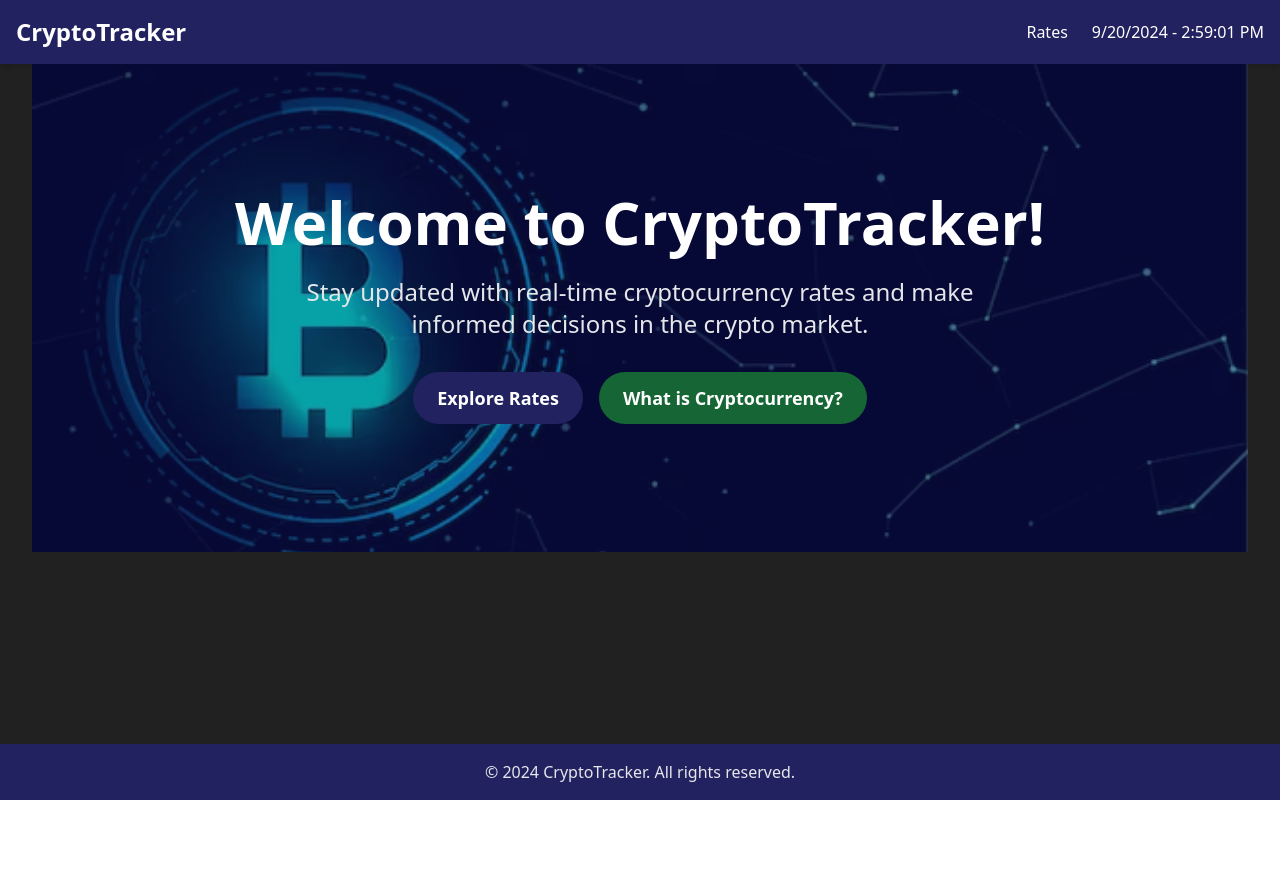
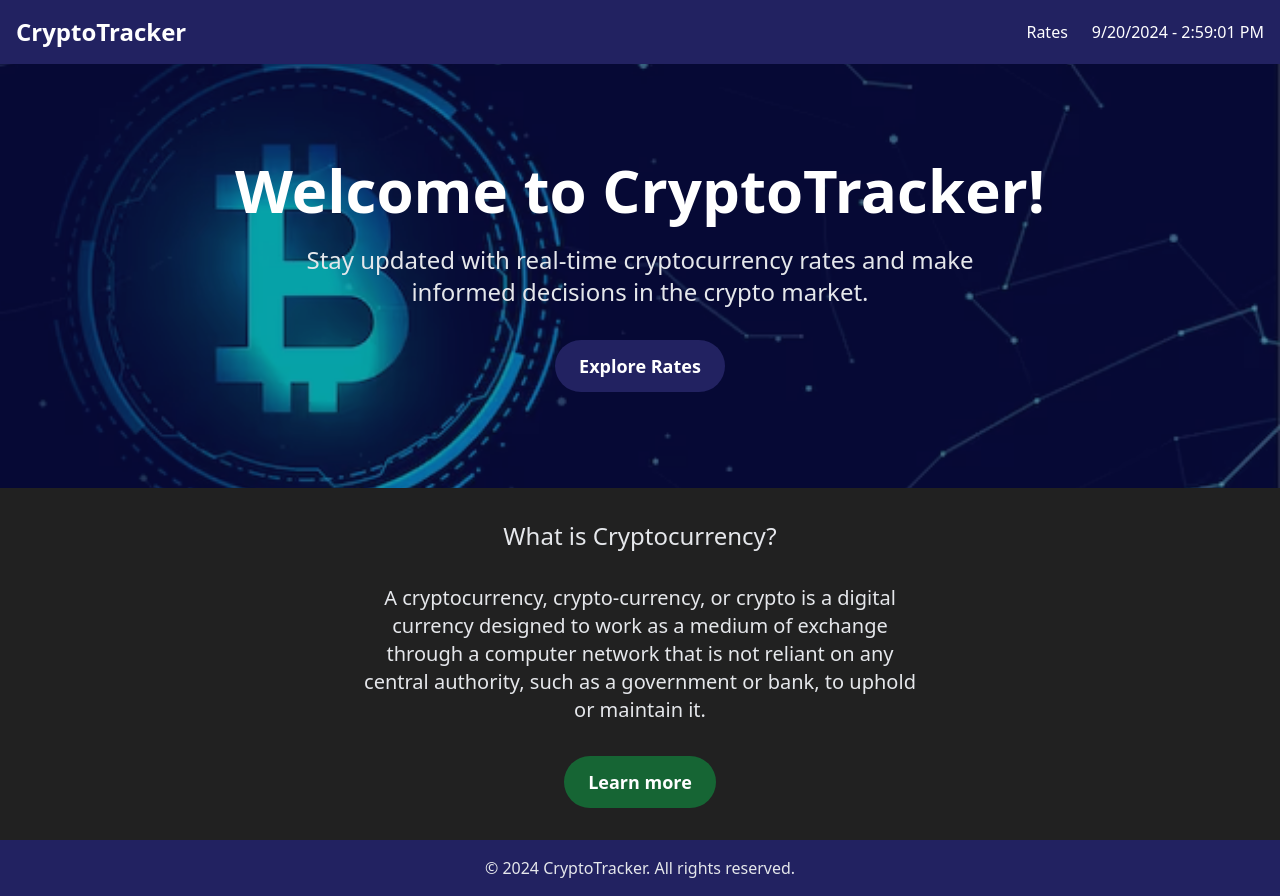
Before and after one commit to jorgev81/crypto-tracker, a React (Vite) app: page / in a window 1280 px wide. Before the commit the page ends 800 px from the top, so only its background shows below. Built offline with nearby package versions, Linux system fonts and the light colour scheme.

Commit message:
update MainLayout and Home components

```diff
--- a/src/layouts/MainLayout.tsx
+++ b/src/layouts/MainLayout.tsx
@@ -10,7 +10,7 @@ const MainLayout: React.FC<MainLayoutProps> = ({ children }) => {
   return (
     <div className="flex flex-col bg-neutral-dark min-h-screen pretty-scrollbar">
       <Header />
-      <main className="flex-grow container mx-auto px-4 sm:px-6 lg:px-8">
+      <main className="flex-grow">
         {children}
       </main>
       <Footer />
--- a/src/pages/Home.tsx
+++ b/src/pages/Home.tsx
@@ -1,20 +1,21 @@
-import React from 'react';
-import { Link } from 'react-router-dom';
-import heroBackground from '../assets/bitcoin.avif';
+import React from "react";
+import { Link } from "react-router-dom";
+import heroBackground from "../assets/bitcoin.avif";
 
 const Home: React.FC = () => (
+  <div className="home-container">
     <div className="relative bg-gray-900">
       <div
         className="absolute inset-0 bg-cover bg-center opacity-60"
         style={{ backgroundImage: `url(${heroBackground})` }}
       ></div>
-
-    <div className="relative container mx-auto px-4 py-32 text-center">
+      <div className="relative container mx-auto px-4 py-24 text-center">
         <h1 className="text-4xl sm:text-5xl lg:text-6xl font-extrabold text-white mb-6">
           Welcome to CryptoTracker!
         </h1>
         <p className="text-lg sm:text-xl lg:text-2xl text-gray-200 mb-8 max-w-2xl mx-auto">
-        Stay updated with real-time cryptocurrency rates and make informed decisions in the crypto market.
+          Stay updated with real-time cryptocurrency rates and make informed
+          decisions in the crypto market.
         </p>
         <div className="flex justify-center space-x-4">
           <Link
@@ -23,15 +24,27 @@ const Home: React.FC = () => (
           >
             Explore Rates
           </Link>
+        </div>
+      </div>
+    </div>
+    <div className="container mx-auto px-4 py-8 text-center">
+      <h2 className="text-lg sm:text-xl lg:text-2xl text-gray-200 mb-8 max-w-2xl mx-auto">
+        What is Cryptocurrency?
+      </h2>
+      <p className="text-lg sm:text-xl lg:text-xl text-gray-200 mb-8 max-w-xl mx-auto">
+        A cryptocurrency, crypto-currency, or crypto is a digital currency
+        designed to work as a medium of exchange through a computer network that
+        is not reliant on any central authority, such as a government or bank,
+        to uphold or maintain it.
+      </p>
       <a
         href="https://en.wikipedia.org/wiki/Cryptocurrency"
         target="_blank"
         rel="noopener noreferrer"
         className="inline-block bg-green-800 text-white px-6 py-3 rounded-full text-lg font-semibold hover:bg-green-700 transition duration-300"
       >
-          What is Cryptocurrency?
+        Learn more
       </a>
-      </div>
     </div>
   </div>
 );
```
Lines whose indentation alone changed are shown as unchanged.
